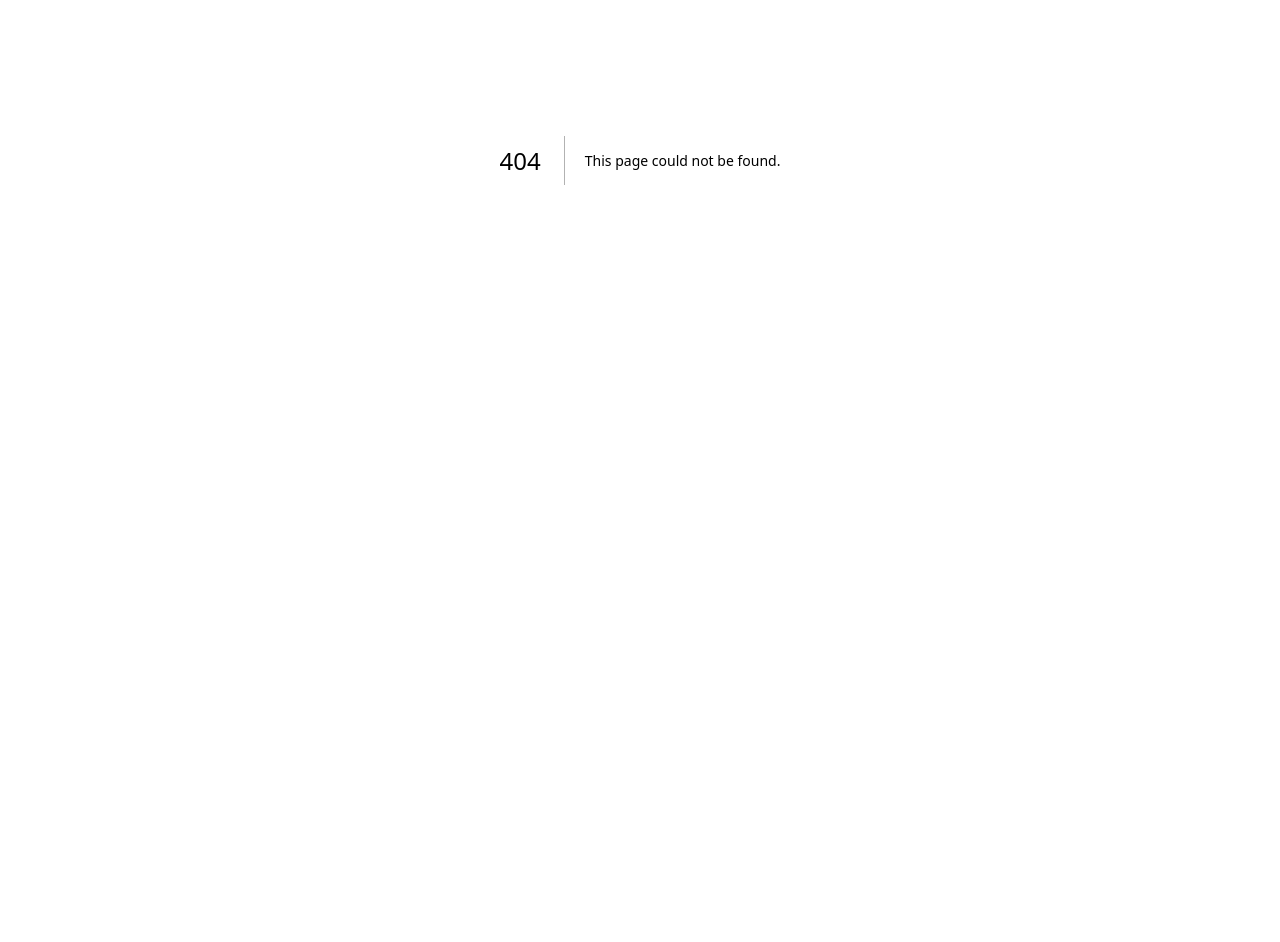
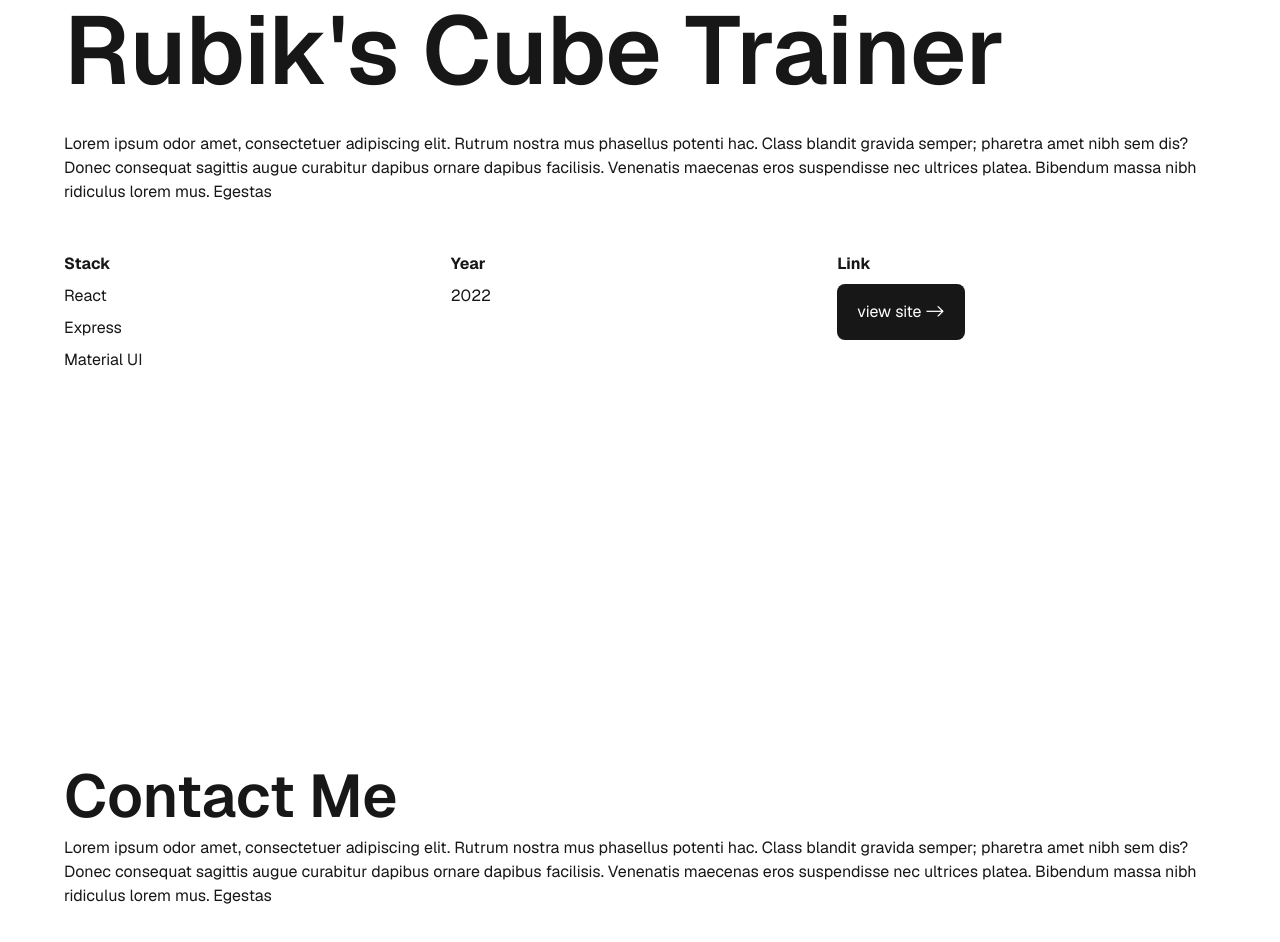
Before and after one commit to s-leirbag/portfolio, a Next.js app: page /work/oll-trainer in a window 1280 px wide. Before the commit this address had no page. Shown: the part 240-1182 px from the top of the page. Before the commit the page ends 800 px from the top, so only its background shows below. Built offline with nearby package versions, Linux system fonts and the light colour scheme.

Commit message:
oll trainer project page header section

```diff
--- /dev/null
+++ b/app/work/oll-trainer/page.tsx
@@ -0,0 +1,61 @@
+import Image from "next/image";
+import Link from "next/link";
+
+export default function Page() {
+  return (
+    <div className="justify-items-center font-[family-name:var(--font-geist-sans)]">
+      <main className="w-full sm:w-[640] md:w-[768] lg:w-[1024]">
+        <div className="w-full pt-[calc(30vh)] p-16 gap-8 flex flex-col justify-center">
+          <h1 className="text-5xl sm:text-8xl py-0.5 rounded font-semibold">
+            {"Rubik's"} Cube Trainer
+          </h1>
+          <p>
+            Lorem ipsum odor amet, consectetuer adipiscing elit. Rutrum nostra
+            mus phasellus potenti hac. Class blandit gravida semper; pharetra
+            amet nibh sem dis? Donec consequat sagittis augue curabitur dapibus
+            ornare dapibus facilisis. Venenatis maecenas eros suspendisse nec
+            ultrices platea. Bibendum massa nibh ridiculus lorem mus. Egestas
+          </p>
+          <div className="pt-4 grid grid-cols-3 gap-2">
+            <div className="space-y-2">
+              <strong>Stack</strong>
+              <p>React</p>
+              <p>Express</p>
+              <p>Material UI</p>
+            </div>
+            <div className="space-y-2">
+              <strong>Year</strong>
+              <p>2022</p>
+            </div>
+            <div className="space-y-2">
+              <strong>Link</strong>
+              <Link
+                href={"https://oll-trainer-s-leirbag.vercel.app/"}
+                className="block w-fit rounded-lg bg-foreground text-background hover:bg-[#383838] dark:hover:bg-[#ccc] py-4 px-4 sm:px-5"
+                target="_blank"
+                rel="noopener noreferrer"
+              >
+                view site {"->"}
+              </Link>
+            </div>
+          </div>
+        </div>
+        <div className="w-full h-screen p-16 flex flex-col justify-center">
+          <div className="flex flex-col gap-2">
+            <h1 className="text-3xl sm:text-6xl py-0.5 rounded font-semibold">
+              Contact Me
+            </h1>
+            <p>
+              Lorem ipsum odor amet, consectetuer adipiscing elit. Rutrum nostra
+              mus phasellus potenti hac. Class blandit gravida semper; pharetra
+              amet nibh sem dis? Donec consequat sagittis augue curabitur
+              dapibus ornare dapibus facilisis. Venenatis maecenas eros
+              suspendisse nec ultrices platea. Bibendum massa nibh ridiculus
+              lorem mus. Egestas
+            </p>
+          </div>
+        </div>
+      </main>
+    </div>
+  );
+}
```
